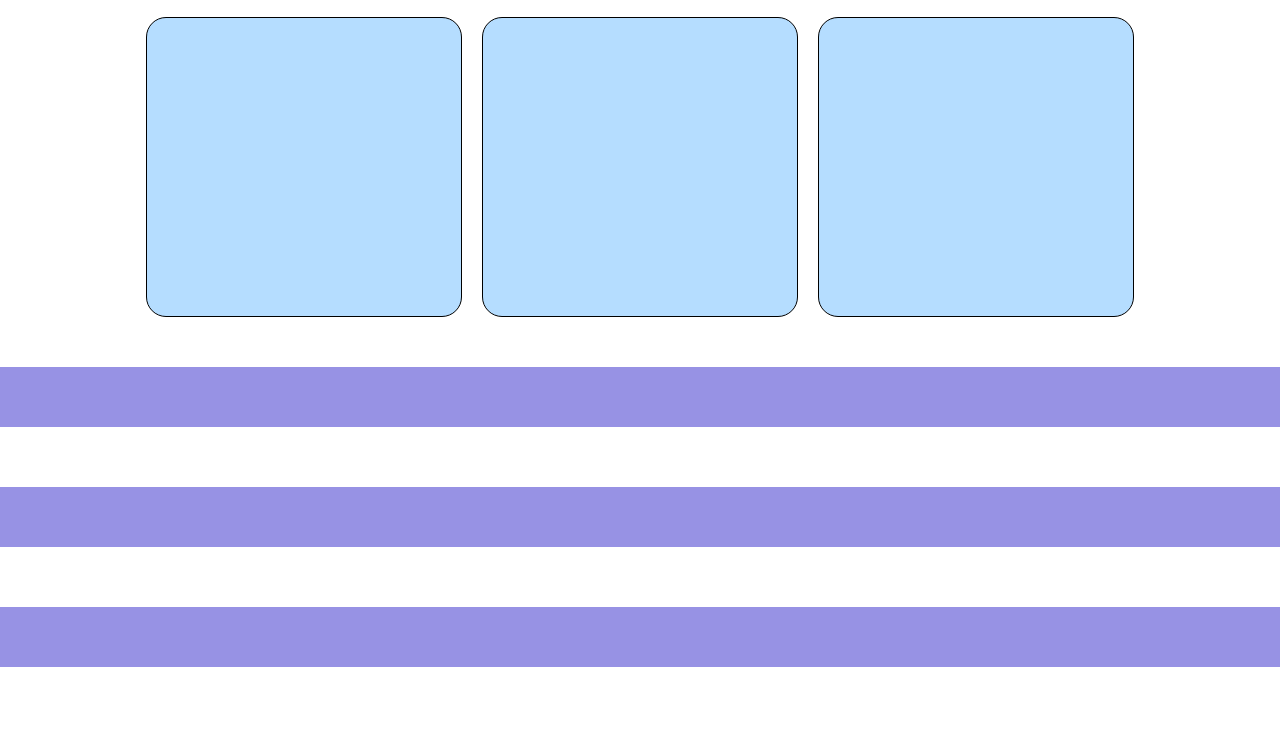
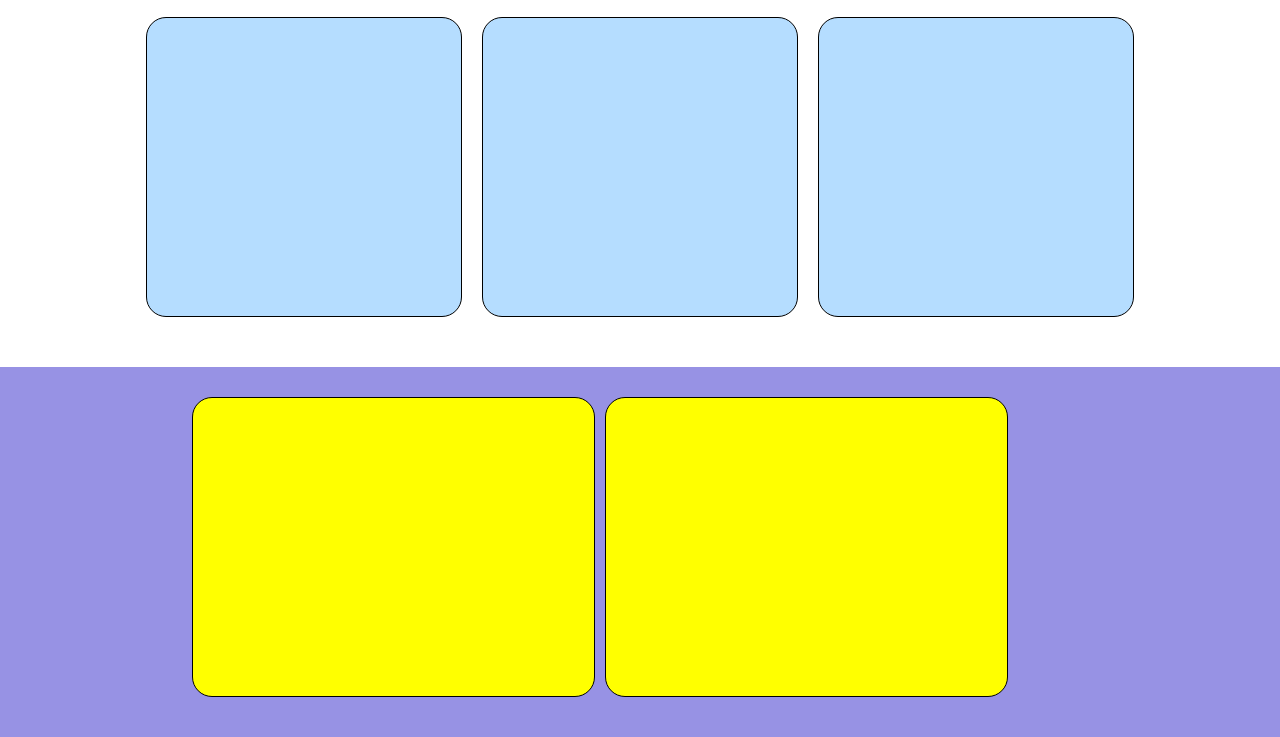
Before and after one commit to nico17022001/htmlcss-responsive-layout, a plain HTML site: page index.html in a window 1280 px wide. Shown: the part 393-1130 px from the top of the page. Before the commit the page ends 1060 px from the top, so only its background shows below. Drawn offline with Linux system fonts and the light colour scheme.

Commit message:
[aggiunta-sezione]

```diff
--- a/assets/style.css
+++ b/assets/style.css
@@ -21,10 +21,16 @@
   padding: 30px 10px;
 }
 
-.violet{
+.section-violet{
   background-color: #9792e4;
+  display: flex;
+  justify-content: center;
+  padding: 30px 10px;
 }
 
+.margin-r-10{
+  margin-right: 10px;
+}
 
 /*Header*/
 header{
@@ -87,7 +93,6 @@ header ul a{
   border-radius: 20px;
 }
 
-
 .card:last-child{
   margin-bottom: 0px;
 }
@@ -120,3 +125,28 @@ header ul a{
     width: 80%;
   }
 }
+
+.box-container{
+  width: 100%;
+}
+
+.box{
+  background-color: yellow;
+  height: 300px;
+  border: 1px solid;
+  margin-bottom: 10px;
+  border-radius: 20px;
+}
+
+@media screen and (min-width:1160px) {
+
+  .box-container{
+    display: flex;
+    width: 80%;
+    justify-content: center;
+  }
+
+  .box{
+    width: 40%;
+  }
+}
--- a/index.html
+++ b/index.html
@@ -36,7 +36,12 @@
         <div class="card"></div>
       </div>
     </div>
-    <div class="section violet"></div>
+
+    <div class="section-violet">
+      <div class="box-container">
+        <div class="box margin-r-10"></div>
+        <div class="box"></div>
+    </div>
     <div class="section"></div>
     <div class="section violet"></div>
     <div class="section"></div>
```
